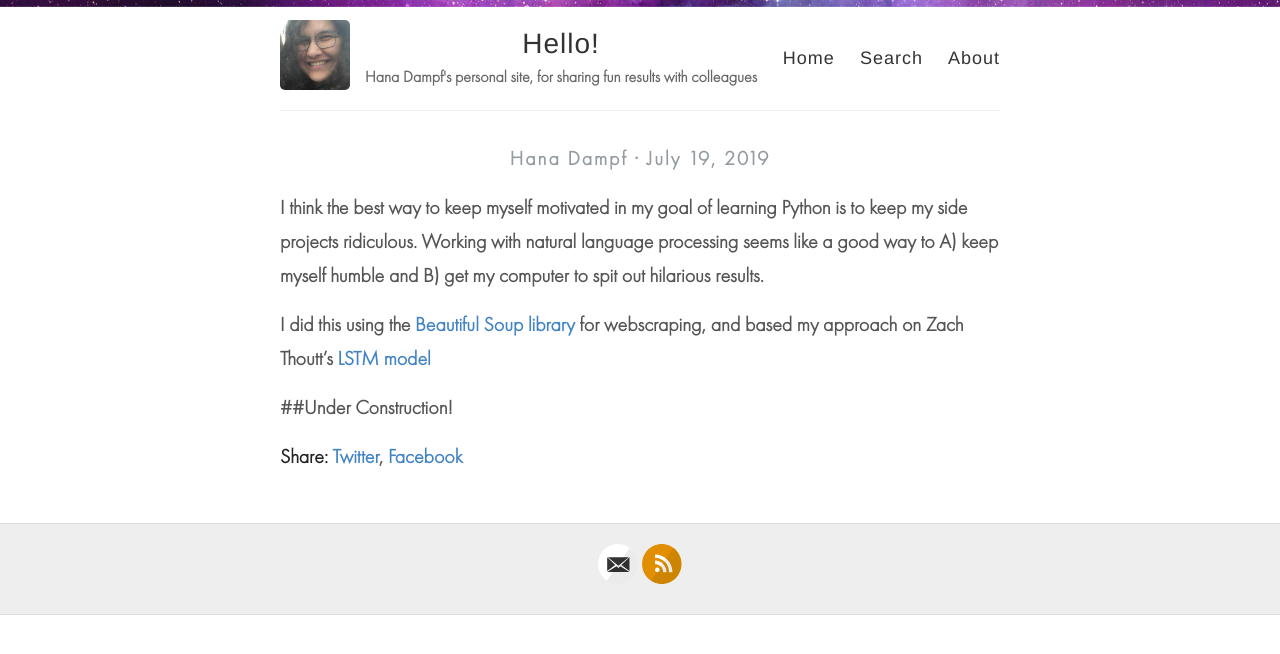
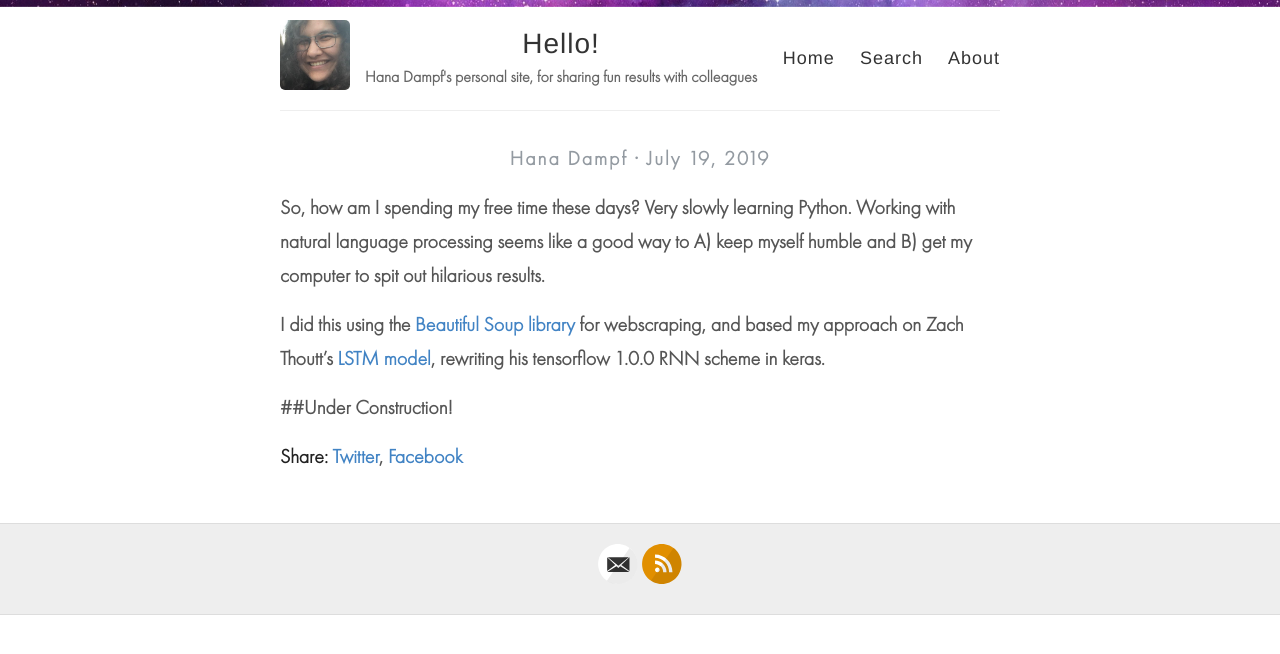
Before and after one commit to hana-dampf/hana-dampf.github.io, a Jekyll site: the page built from _posts/2019-07-03-NLPinPython.md, in a window 1280 px wide. Shown: the top 654 px of the page. Built offline with Jekyll 4.4.1, drawn with Linux system fonts in a browser that asks for light colours; our own code applies the rules of GitHub Pages for plain Markdown files; comment, search, counter and statistics services are not loaded.

Commit message:
Update 2019-07-03-NLPinPython.md

```diff
--- a/_posts/2019-07-03-NLPinPython.md
+++ b/_posts/2019-07-03-NLPinPython.md
@@ -4,9 +4,9 @@ title: Pablo Neural-da: I learn Python, by teaching my model to **love**
 categories: [Python, Machine Learning, Language]
 ---
 
-I think the best way to keep myself motivated in my goal of learning Python is to keep my side projects ridiculous. Working with natural language processing seems like a good way to A) keep myself humble and B) get my computer to spit out hilarious results.
+So, how am I spending my free time these days? Very slowly learning Python. Working with natural language processing seems like a good way to A) keep myself humble and B) get my computer to spit out hilarious results.
 
-I did this using the [Beautiful Soup library](https://www.crummy.com/software/BeautifulSoup/bs4/doc/) for webscraping, and based my approach on Zach Thoutt's [LSTM model](https://github.com/zackthoutt/got-book-6)
+I did this using the [Beautiful Soup library](https://www.crummy.com/software/BeautifulSoup/bs4/doc/) for webscraping, and based my approach on Zach Thoutt's [LSTM model](https://github.com/zackthoutt/got-book-6), rewriting his tensorflow 1.0.0 RNN scheme in keras.
 
 
 ##Under Construction!
```
